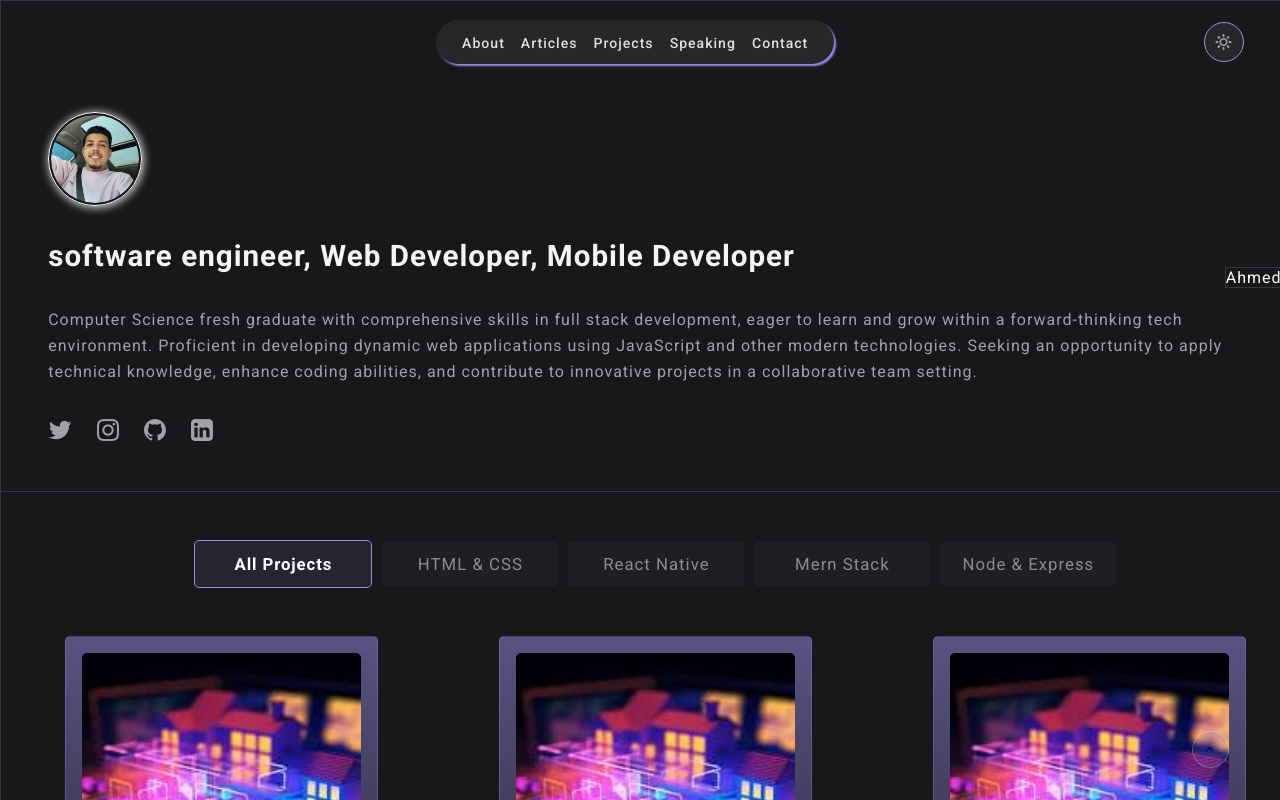
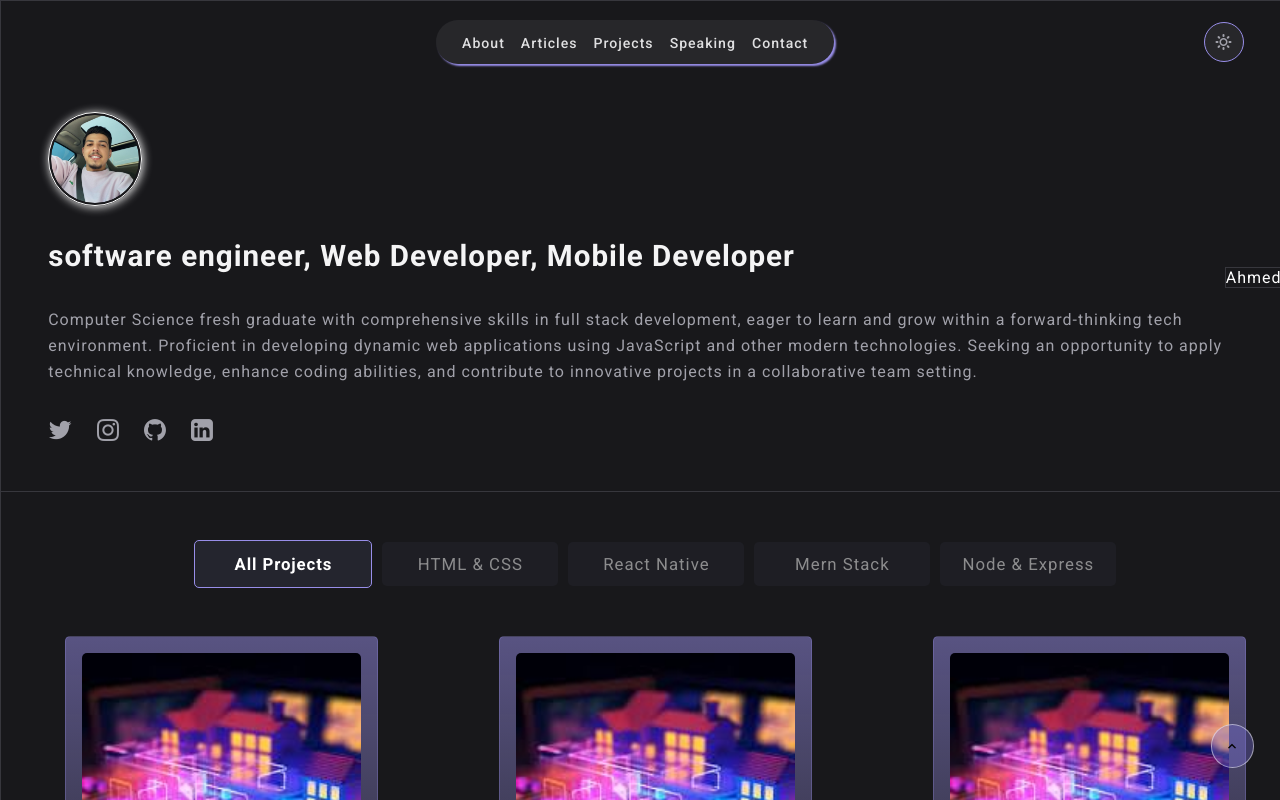
Before and after one commit to MohammedAhmedHosein/portfolio, a React (Vite) app: page / in a window 1280 px wide. Shown: the top 800 px of the page. Built offline with nearby package versions, Linux system fonts and the light colour scheme.

Commit message:
change scroll2top for mobile

```diff
--- a/src/index.css
+++ b/src/index.css
@@ -130,6 +130,12 @@ button {
     width: calc(100% + 1.7rem + 1.7rem);
     margin-left: -1.7rem;
   }
+  .scroll2Top {
+    width: 2.2rem;
+    height: 2.2rem;
+    opacity: 0.5;
+    right: 4%;
+  }
 }
 
 @media (max-width: 40000px) {
@@ -141,10 +147,4 @@ button {
     width: calc(100% + 1.7rem + 1.7rem);
     margin-left: -1.7rem;
   }
-  .scroll2Top {
-    width: 2.2rem;
-    height: 2.2rem;
-    opacity: 0.5;
-    right: 4%;
-  }
 }
```
